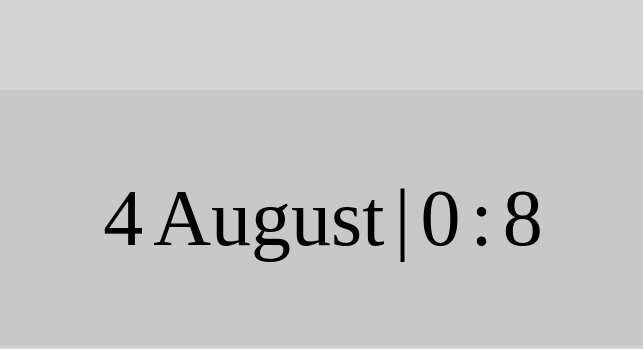
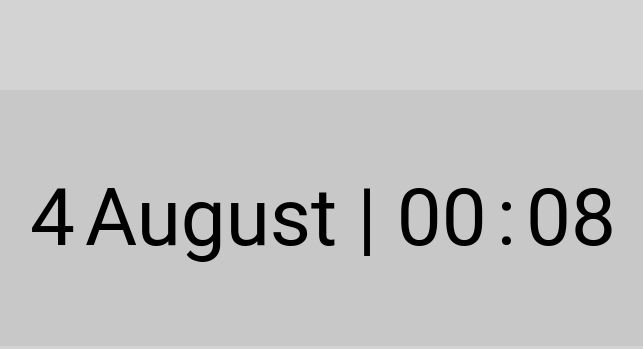
Before and after one commit to obunnyg/Clocks, a plain HTML site: page index.html in a window 1280 px wide. Shown: the part 102-451 px from the top of the page, without its empty margins (317-960 px from the left). Drawn offline with Linux system fonts and the light colour scheme.

Commit message:
Some updates

```diff
--- a/app.js
+++ b/app.js
@@ -5,10 +5,8 @@ function calculateTime() {
 
   const dayNumber = date.getDay();
   const monthNumber = date.getMonth();
-  const hourNumber = date.getHours();
-  const minuteNumber = date.getMinutes();
-
-  console.log(date);
+  let hourNumber = date.getHours();
+  let minuteNumber = date.getMinutes();
 
   const day = document.querySelector(".day");
   const month = document.querySelector(".month");
@@ -31,7 +29,7 @@ function calculateTime() {
     "December",
   ];
 
-  function getMonthName(month) {
+  function getMonthName() {
     let i = -1;
     while (i < monthNumber) {
       monthName = months[i + 1];
@@ -40,6 +38,17 @@ function calculateTime() {
   }
   getMonthName();
 
+  function doubleNum() {
+    if ((hourNumber.length = 1)) {
+      hourNumber = `0${hourNumber}`;
+    }
+    if ((minuteNumber.length = 1)) {
+      minuteNumber = `0${minuteNumber}`;
+    }
+  }
+
+  doubleNum();
+
   day.innerHTML = dayNumber - 1;
   month.innerHTML = monthName;
   hour.innerHTML = hourNumber;
--- a/style.css
+++ b/style.css
@@ -126,14 +126,20 @@ body {
   border-radius: 10px;
   width: 100dvh;
   height: 20dvw;
-  transition: 5s;
+  transition: 400ms;
 }
 
 .clocks-elements:only-child {
   display: flex;
   font-size: calc(10dvh);
+  font-family: "Roboto", sans-serif;
+  transition: 400ms;
 }
 
 #element {
   margin: 5px;
 }
+.split {
+  padding-left: 10px;
+  padding-right: 10px;
+}
```
